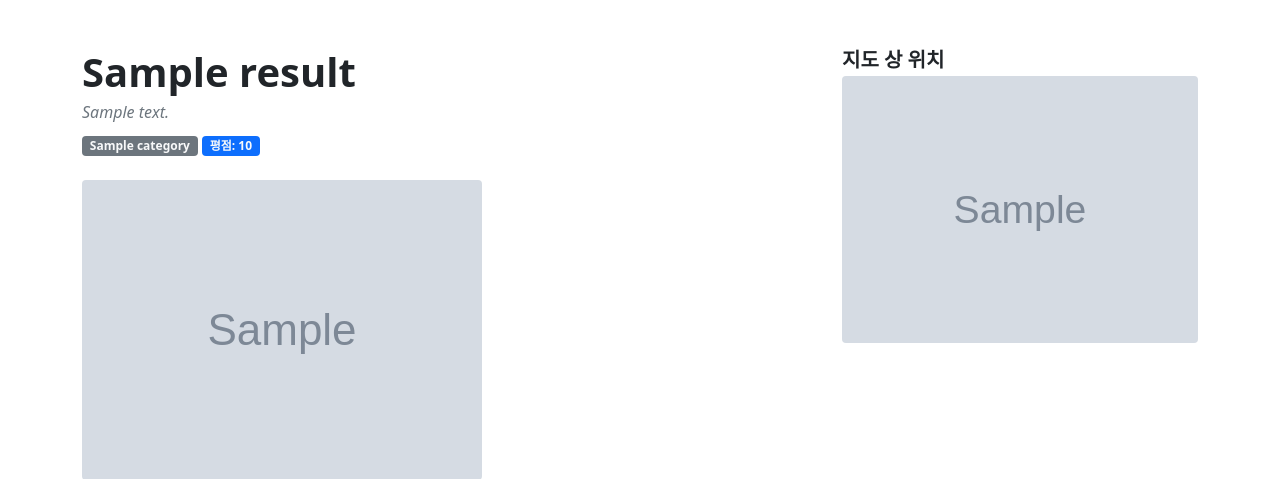
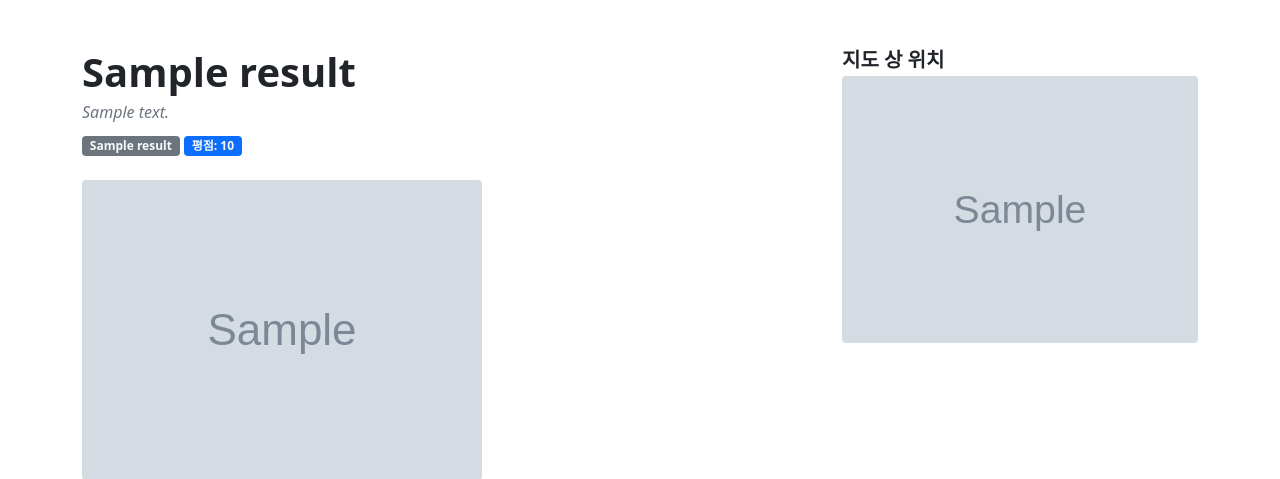
Before and after one commit to CleanCode6/restaurants, a Flask app: template templates/restaurant_page.html in a window 1280 px wide. Shown: the part 56-535 px from the top of the page. Run offline with Flask 2, Linux system fonts and the light colour scheme; the template is opened without the code that fills it: most values are stand-ins (such as "Sample title", 1, 10 or a date in 2020); grey boxes marked "Sample" are stand-in pictures; some libraries are stand-ins or nearby versions.

Commit message:
change category code to category name

```diff
--- a/controller.py
+++ b/controller.py
@@ -4,6 +4,8 @@ from db_connection import DBConnection
 from model.restaurants import Restaurants, Parser
 from map_generator import MapGenerator
 from typing import List
+
+category_map = {0: "한식", 1: "중식", 2: "양식", 3:"일식", 4:"카페"}
 
 class Controller:
 	def __init__(self):
@@ -15,7 +17,7 @@ class Controller:
 		search_list = Parser.to_list(self.db.get_restaurants())
 		self.db.close_connection()
 		curated_rests = Curator.curate_restaurant(search_list, request.args)
-		return self.page_mk.make_restaurants_list_page(curated_rests, rests)
+		return self.page_mk.make_restaurants_list_page(curated_rests, search_list)
 
 	def restaurant_controller(self, rest_id):
 		rest = self.db.get_restaurant(rest_id)
--- a/templates/restaurant_page.html
+++ b/templates/restaurant_page.html
@@ -33,7 +33,7 @@
                         {% if result %}
                         <h1 class="fw-bolder mb-1">{{result.restaurant_name}}</h1>
                         <div class="text-muted fst-italic mb-2">{{result.address}}</div>
-                        <a class="badge bg-secondary text-decoration-none link-light" href="#!">{{result.category}}</a>
+                        <a class="badge bg-secondary text-decoration-none link-light" href="#!">{{result.category_name}}</a>
                         <a class="badge bg-primary text-decoration-none link-light" href="#!">평점: {{result.score}}</a>
                         <!-- Preview image figure-->
                         <figure class="mb-4 mt-4"><img class="img-fluid rounded" src="{{result.image}}" alt="..." /></figure>
```
